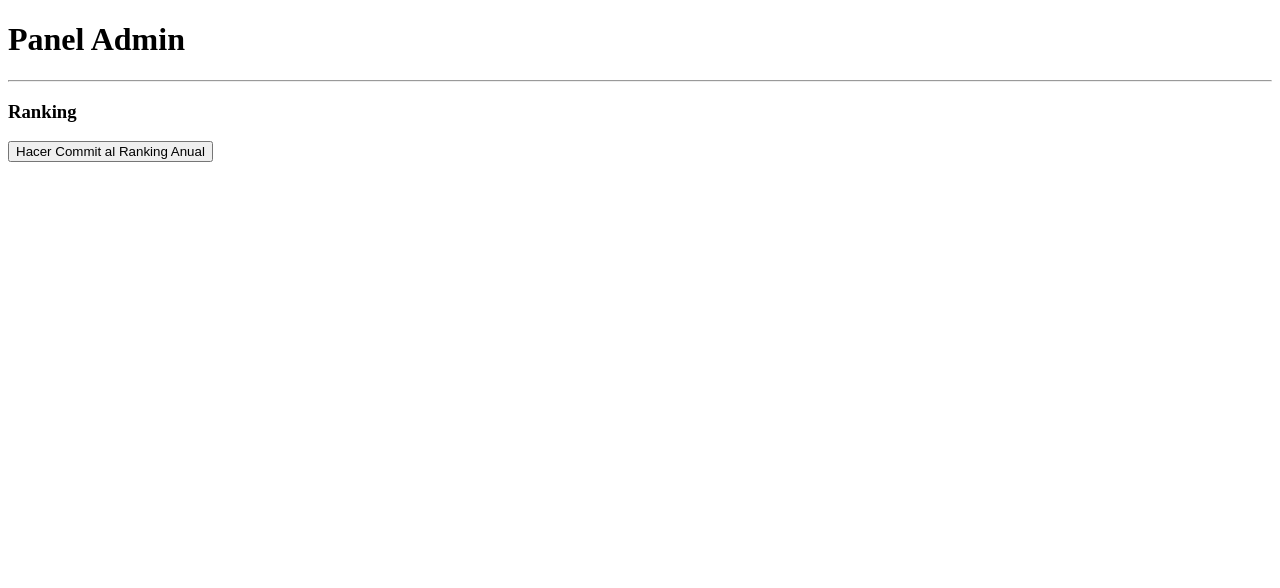
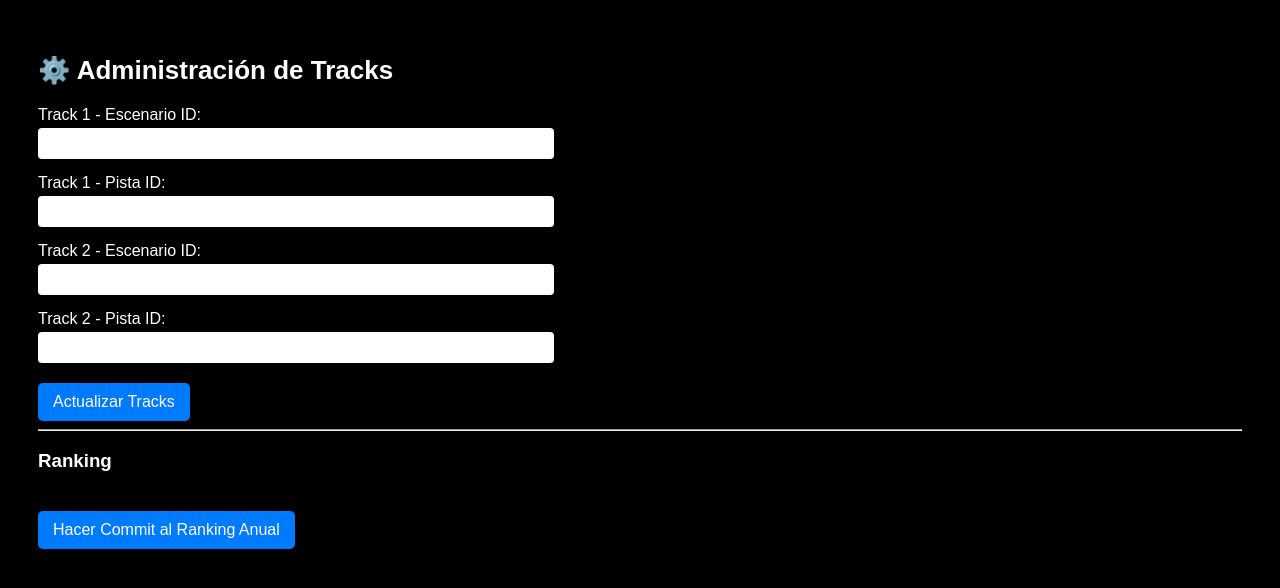
Before and after one commit to makam2004/ligavelocidroneprev4, a website: page public/admin.html in a window 1280 px wide. Drawn offline with Linux system fonts and the light colour scheme.

Commit message:
Versión en PREv33

```diff
--- a/public/admin.html
+++ b/public/admin.html
@@ -1,24 +1,100 @@
 <!DOCTYPE html>
 <html lang="es">
 <head>
-  <meta charset="UTF-8">
-  <title>Panel de Administración</title>
+  <meta charset="UTF-8" />
+  <title>Panel de Administración - Liga Velocidrone</title>
+  <style>
+    body {
+      background-color: black;
+      color: white;
+      font-family: Arial, sans-serif;
+      padding: 30px;
+    }
+    h1 {
+      font-size: 26px;
+      margin-bottom: 20px;
+    }
+    form {
+      max-width: 500px;
+    }
+    label {
+      display: block;
+      margin-top: 15px;
+    }
+    input {
+      width: 100%;
+      padding: 8px;
+      margin-top: 4px;
+      border: none;
+      border-radius: 4px;
+    }
+    button {
+      margin-top: 20px;
+      padding: 10px 15px;
+      font-size: 16px;
+      background-color: #007bff;
+      border: none;
+      border-radius: 5px;
+      color: white;
+      cursor: pointer;
+    }
+    #mensaje {
+      margin-top: 20px;
+      font-size: 16px;
+    }
+  </style>
 </head>
 <body>
-  <h1>Panel Admin</h1>
+
+  <h1>⚙️ Administración de Tracks</h1>
+
+  <form id="formTracks">
+    <label>Track 1 - Escenario ID:
+      <input name="track1_escena" type="number" required />
+    </label>
+    <label>Track 1 - Pista ID:
+      <input name="track1_pista" type="number" required />
+    </label>
+    <label>Track 2 - Escenario ID:
+      <input name="track2_escena" type="number" required />
+    </label>
+    <label>Track 2 - Pista ID:
+      <input name="track2_pista" type="number" required />
+    </label>
+    <button type="submit">Actualizar Tracks</button>
+  </form>
 
   <hr>
+
   <h3>Ranking</h3>
   <button onclick="commitRanking()">Hacer Commit al Ranking Anual</button>
+  <div id="mensajeCommit"></div>
 
   <script>
+    document.getElementById("formTracks").onsubmit = async (e) => {
+      e.preventDefault();
+      const formData = Object.fromEntries(new FormData(e.target));
+      try {
+        const res = await fetch('/admin/update-tracks', {
+          method: 'POST',
+          headers: { 'Content-Type': 'application/json' },
+          body: JSON.stringify(formData)
+        });
+        const json = await res.json();
+        document.getElementById("mensaje").textContent = json.mensaje || "✅ Actualización completada.";
+      } catch (err) {
+        document.getElementById("mensaje").textContent = "❌ Error al actualizar tracks.";
+      }
+    };
+
     async function commitRanking() {
       if (confirm("¿Estás seguro de que quieres hacer commit del ranking semanal al anual?")) {
         const response = await fetch("/api/commit-ranking", { method: "POST" });
         const result = await response.json();
-        alert(result.message);
+        document.getElementById("mensajeCommit").textContent = result.message || "✅ Commit realizado.";
       }
     }
   </script>
+
 </body>
 </html>
```
